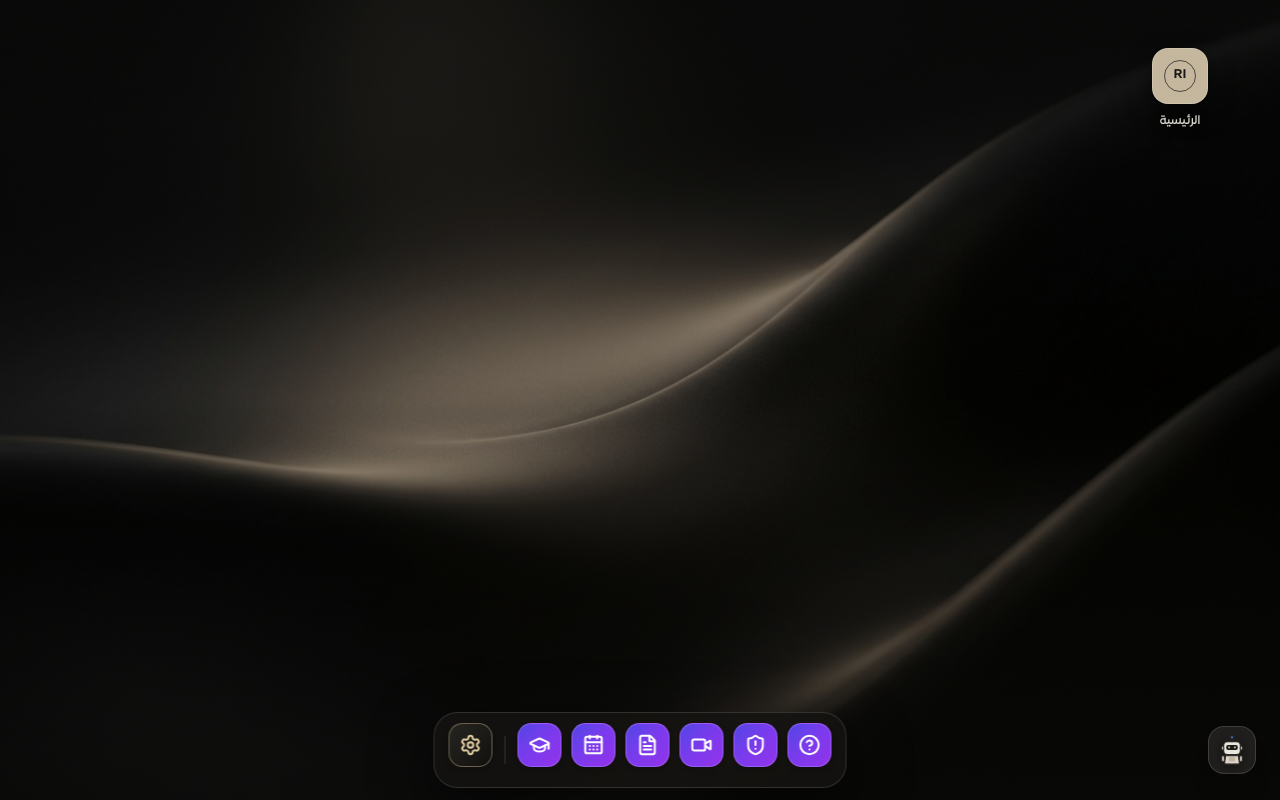
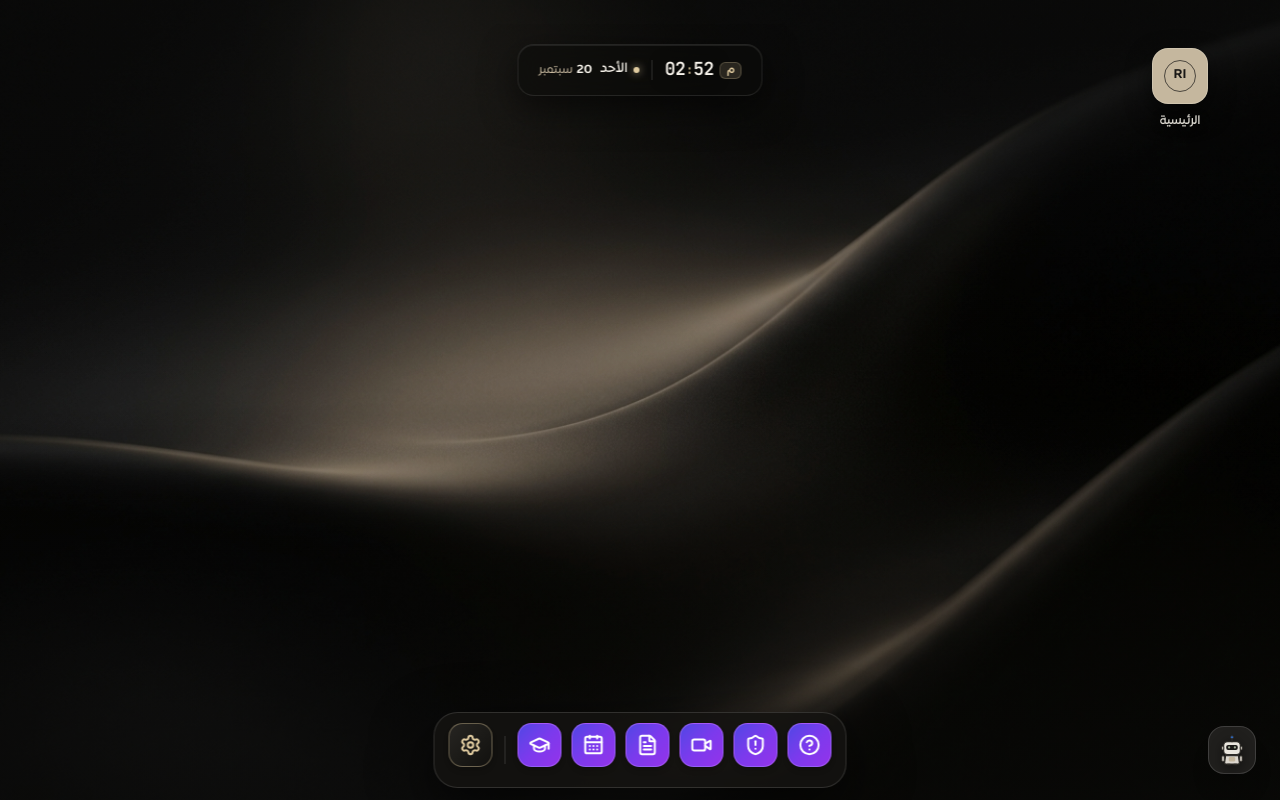
Before and after one commit to Adham-Kaseb/Almdrasa-Gateway, a React (Vite) app: page / in a window 1280 px wide. Both pictures are taken after a click on the button "استكشاف النظام كزائر (بدون تسجيل)". Built offline with nearby package versions, Linux system fonts and the light colour scheme; no server answers.

Commit message:
feat(clock): add luxury top-center digital clock with arabic day and month widget

```diff
--- a/src/components/os/DesktopCanvas.tsx
+++ b/src/components/os/DesktopCanvas.tsx
@@ -36,6 +36,7 @@ import { FolderViewerWindow } from './windows/FolderViewerWindow';
 
 
 import { RIResidentModal } from './RIResidentModal';
+import { DesktopClockWidget } from './DesktopClockWidget';
 
 export const DesktopCanvas: React.FC = () => {
   const {
@@ -127,6 +128,9 @@ export const DesktopCanvas: React.FC = () => {
         }
       }}
     >
+      {/* Top Center Digital Clock & Calendar Widget */}
+      <DesktopClockWidget />
+
       {/* Desktop Icons (RTL Native Position on the Right) */}
       <div
         className="absolute top-6 right-6 z-20 flex flex-col flex-wrap items-center gap-5 select-none"
--- /dev/null
+++ b/src/components/os/DesktopClockWidget.tsx
@@ -0,0 +1,199 @@
+import React, { useState, useEffect } from 'react';
+import { motion } from 'framer-motion';
+import { Clock } from 'lucide-react';
+import { useOS } from '../../context/OSContext';
+import { soundFx } from '../../utils/audio';
+
+export const ARABIC_DAYS = [
+  'الأحد',
+  'الإثنين',
+  'الثلاثاء',
+  'الأربعاء',
+  'الخميس',
+  'الجمعة',
+  'السبت',
+];
+
+export const ARABIC_MONTHS = [
+  'يناير',
+  'فبراير',
+  'مارس',
+  'أبريل',
+  'مايو',
+  'يونيو',
+  'يوليو',
+  'أغسطس',
+  'سبتمبر',
+  'أكتوبر',
+  'نوفمبر',
+  'ديسمبر',
+];
+
+export interface FormattedClockData {
+  hoursStr: string;
+  minutesStr: string;
+  secondsStr: string;
+  ampm: 'ص' | 'م' | '';
+  dayName: string;
+  dayNum: number;
+  monthName: string;
+  year: number;
+  is24h: boolean;
+}
+
+export function formatClockDetails(date: Date, is24h: boolean): FormattedClockData {
+  const dayName = ARABIC_DAYS[date.getDay()];
+  const dayNum = date.getDate();
+  const monthName = ARABIC_MONTHS[date.getMonth()];
+  const year = date.getFullYear();
+
+  let rawHours = date.getHours();
+  const minutes = date.getMinutes();
+  const seconds = date.getSeconds();
+
+  let ampm: 'ص' | 'م' | '' = '';
+  let hours = rawHours;
+
+  if (!is24h) {
+    ampm = rawHours >= 12 ? 'م' : 'ص';
+    hours = rawHours % 12 || 12;
+  }
+
+  const hoursStr = String(hours).padStart(2, '0');
+  const minutesStr = String(minutes).padStart(2, '0');
+  const secondsStr = String(seconds).padStart(2, '0');
+
+  return {
+    hoursStr,
+    minutesStr,
+    secondsStr,
+    ampm,
+    dayName,
+    dayNum,
+    monthName,
+    year,
+    is24h,
+  };
+}
+
+export const DesktopClockWidget: React.FC = () => {
+  const { appSettings, updateAppSettings } = useOS();
+  const [currentTime, setCurrentTime] = useState<Date>(() => new Date());
+  const [showSeconds, setShowSeconds] = useState<boolean>(false);
+
+  const is24h = appSettings.focus?.clockFormat24h ?? false;
+
+  useEffect(() => {
+    // Sync with system time
+    setCurrentTime(new Date());
+    const interval = setInterval(() => {
+      setCurrentTime(new Date());
+    }, 1000);
+
+    return () => clearInterval(interval);
+  }, []);
+
+  const clockData = formatClockDetails(currentTime, is24h);
+
+  const toggleFormat = (e: React.MouseEvent) => {
+    e.stopPropagation();
+    soundFx.playClick(620, 0.035);
+    updateAppSettings({
+      focus: {
+        ...appSettings.focus,
+        clockFormat24h: !is24h,
+      },
+    });
+  };
+
+  const toggleSeconds = (e: React.MouseEvent) => {
+    e.stopPropagation();
+    soundFx.playClick(520, 0.03);
+    setShowSeconds((prev) => !prev);
+  };
+
+  return (
+    <motion.div
+      initial={{ opacity: 0, y: -12, scale: 0.96 }}
+      animate={{ opacity: 1, y: 0, scale: 1 }}
+      transition={{ duration: 0.5, ease: [0.16, 1, 0.3, 1] }}
+      className="absolute top-4 sm:top-5 left-1/2 -translate-x-1/2 z-10 select-none pointer-events-auto"
+      data-testid="desktop-clock-widget"
+    >
+      <div
+        onClick={toggleFormat}
+        role="button"
+        tabIndex={0}
+        aria-label={`الوقت الحالي: ${clockData.hoursStr}:${clockData.minutesStr} ${clockData.ampm}، اليوم ${clockData.dayName} ${clockData.dayNum} ${clockData.monthName}. اضغط للتبديل بين نظام 12 و 24 ساعة.`}
+        onKeyDown={(e) => {
+          if (e.key === 'Enter' || e.key === ' ') {
+            toggleFormat(e as unknown as React.MouseEvent);
+          }
+        }}
+        className="group relative flex items-center gap-3 px-4 py-2 sm:px-5 sm:py-2.5 rounded-2xl bg-[#0B0B0A]/55 backdrop-blur-xl border border-white/10 hover:border-[#DFCA9F]/40 shadow-[0_12px_36px_rgba(0,0,0,0.55),0_1px_0_rgba(255,255,255,0.08)_inset] hover:shadow-[0_16px_40px_rgba(0,0,0,0.65),0_0_24px_rgba(223,202,159,0.12)] transition-all duration-300 cursor-pointer"
+      >
+        {/* Subtle Ambient Glow on Hover */}
+        <div className="absolute inset-0 rounded-2xl bg-linear-to-r from-[#DFCA9F]/0 via-[#DFCA9F]/5 to-[#DFCA9F]/0 opacity-0 group-hover:opacity-100 transition-opacity duration-500 pointer-events-none" />
+
+        {/* Digital Time Section */}
+        <div className="flex items-center gap-1.5" dir="ltr">
+          <div className="flex items-baseline font-mono font-semibold tracking-tight text-[#F8F4EC] text-base sm:text-lg drop-shadow-[0_2px_8px_rgba(0,0,0,0.8)]">
+            <span className="tabular-nums">{clockData.hoursStr}</span>
+            <span className="text-[#DFCA9F] mx-0.5 animate-pulse select-none font-sans font-bold">:</span>
+            <span className="tabular-nums">{clockData.minutesStr}</span>
+            {showSeconds && (
+              <>
+                <span className="text-[#DFCA9F]/60 mx-0.5 text-xs font-sans">:</span>
+                <span className="text-[#C5B79E] text-xs tabular-nums w-4">
+                  {clockData.secondsStr}
+                </span>
+              </>
+            )}
+          </div>
+
+          {/* AM/PM or 24H Period Badge */}
+          {clockData.ampm ? (
+            <span className="px-1.5 py-0.5 text-[10px] sm:text-[11px] font-bold text-[#DFCA9F] bg-[#DFCA9F]/15 border border-[#DFCA9F]/25 rounded-md leading-none select-none">
+              {clockData.ampm}
+            </span>
+          ) : (
+            <span className="px-1.5 py-0.5 text-[9px] font-bold text-[#C5B79E]/80 bg-white/5 border border-white/10 rounded-md leading-none select-none font-mono">
+              24H
+            </span>
+          )}
+        </div>
+
+        {/* Vertical Divider */}
+        <div className="w-[1px] h-4 sm:h-5 bg-white/15 group-hover:bg-[#DFCA9F]/30 transition-colors" />
+
+        {/* Day & Month Section (Arabic Native RTL) */}
+        <div className="flex items-center gap-2 text-right" dir="rtl">
+          {/* Day of Week with Champagne Gold Pill */}
+          <div className="flex items-center gap-1.5">
+            <span className="w-1.5 h-1.5 rounded-full bg-[#DFCA9F] shadow-[0_0_8px_rgba(223,202,159,0.8)]" />
+            <span className="text-[12px] sm:text-[13px] font-medium text-[#F3EFE7] tracking-normal">
+              {clockData.dayName}
+            </span>
+          </div>
+
+          {/* Day Number and Arabic Month */}
+          <span className="text-[11px] sm:text-[12px] font-normal text-[#C5B79E] flex items-center gap-1">
+            <span className="font-semibold text-[#F8F4EC]">{clockData.dayNum}</span>
+            <span>{clockData.monthName}</span>
+          </span>
+        </div>
+
+        {/* Seconds toggle button on hover (subtle small icon) */}
+        <button
+          type="button"
+          onClick={toggleSeconds}
+          title={showSeconds ? 'إخفاء الثواني' : 'إظهار الثواني'}
+          className="hidden group-hover:flex items-center justify-center w-5 h-5 rounded-full bg-white/5 hover:bg-white/10 text-[#C5B79E] hover:text-[#DFCA9F] transition-all ml-0.5"
+          aria-label={showSeconds ? 'إخفاء الثواني' : 'إظهار الثواني'}
+        >
+          <Clock className="w-2.5 h-2.5" />
+        </button>
+      </div>
+    </motion.div>
+  );
+};
```
Also changed, not shown: 1 other file (tests, documents, lock files or other folders).
